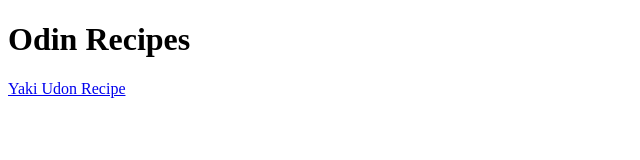
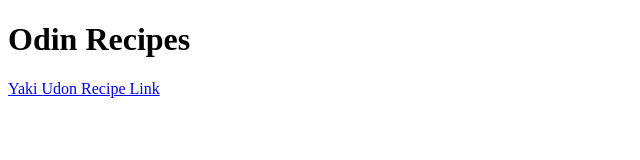
Before and after one commit to Dipesh054/odin-recipes, a plain HTML site: page index.html in a window 1280 px wide. Shown: the full height of the page, 0-640 px from the left. Drawn offline with Linux system fonts and the light colour scheme.

Commit message:
updated index page with yaki udon link

```diff
--- a/index.html
+++ b/index.html
@@ -8,6 +8,6 @@
   <body>
     <h1>Odin Recipes</h1>
 
-    <a href="./recipes/yaki-udon.html" target="_blank noopener noreferer">Yaki Udon Recipe</a>
+    <a href="./recipes/yaki-udon.html" target="_blank noopener noreferer">Yaki Udon Recipe Link</a>
   </body>
 </html>
```
